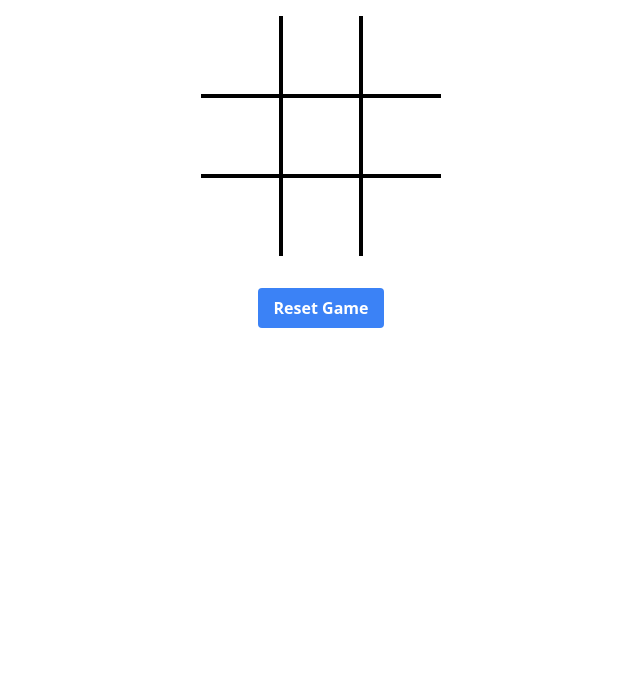
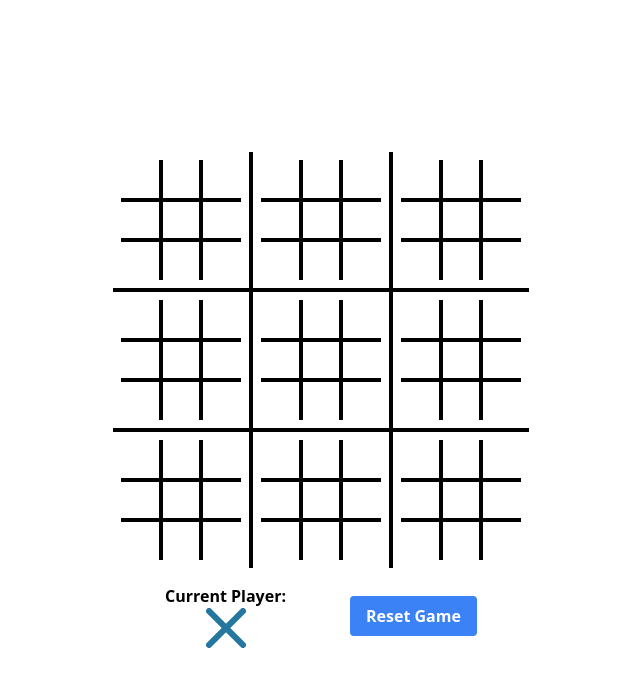
Before and after one commit to itsannbat/UltimateTicTacToe, a SvelteKit app: page / in a window 1280 px wide. Shown: the top 686 px of the page, without its empty margins (319-959 px from the left). Built offline with nearby package versions, Linux system fonts and the light colour scheme.

Commit message:
finished up rough draft of uttt

```diff
--- a/package.json
+++ b/package.json
@@ -3,6 +3,7 @@
   "version": "0.0.1",
   "private": true,
   "scripts": {
+    "start": "npm run dev",
     "dev": "vite dev",
     "build": "vite build",
     "preview": "vite preview",
--- a/src/routes/+page.svelte
+++ b/src/routes/+page.svelte
@@ -1,4 +1,6 @@
 <script lang="ts">
 import Board from "./locals/Board.svelte";
 </script>
-<Board />
+<div class="flex flex-col justify-center items-center h-screen">
+  <Board />
+</div>
--- a/src/routes/locals/Board.svelte
+++ b/src/routes/locals/Board.svelte
@@ -1,73 +1,94 @@
 <script lang="ts">
 
   import { writable } from 'svelte/store';
-  import { TicTacToe } from './TicTacToe';
+  // import { TicTacToe } from './TicTacToe';
   import { UltimateTicTacToe } from './UltimateTicTacToe';
+  import X from './X.svelte';
+  import O from './O.svelte';
+  import Single from './Single.svelte';
+  import Cell from './Cell.svelte';
 
-  // const game = new UltimateTicTacToe();
+  const game = new UltimateTicTacToe();
 
-  // let boards = writable(game.boards);
-  // let currentPlayer = writable(game.currentPlayer);
-  // let currentBoard = writable(game.currentBoard);
+  let boards = writable(game.boards);
+  let currentPlayer = writable(game.currentPlayer);
+  let currentBoard = writable(game.currentBoard);
+  let globalWinner = writable(game.globalWinner); // Ensure you have this for the overall game win condition
 
-
-  const game = new TicTacToe();
-
-  let board = writable(game.board);
-  let currentPlayer = writable(game.currentPlayer);
-
-  function handleCellClick(i: number, j: number) {
-    if (game.handleCellClick(i, j)) {
-      board.set(game.board); // Update the board state
+  function handleCellClick(boardI: number, boardJ: number, cellI: number, cellJ: number) {
+    if (game.handleCellClick(boardI, boardJ, cellI, cellJ)) {
+      boards.set(game.boards); // Update the boards state
       currentPlayer.set(game.currentPlayer); // Update the current player
+      currentBoard.set(game.currentBoard); // Update the current active board
+      globalWinner.set(game.globalWinner); // Update the global winner status
     }
   }
 
   function resetGame() {
     game.resetGame(); // Resets the game's internal state
-    board.set(game.board); // Synchronize the Svelte store with the reset game board
-    currentPlayer.set(game.currentPlayer); // Reset the current player in the UI
-    // won.set(game.won); // Reset 'won' state in the UI
+    boards.set(game.boards); // Synchronize the Svelte store with the reset game boards
+    currentPlayer.set(1); // Reset the current player in the UI
+    currentBoard.set(game.currentBoard); // Reset the current active board
+    globalWinner.set(game.globalWinner); // Reset the global winner status
   }
-
-  // Use a derived store or reactive statement to track the game's win state
-  $: won = game.checkWin($board);
 </script>
-<div
-  class="m-4"
-  class:opacity-20={won === 1 || won === 2 || won === 3}
-  class:pointer-events-none={won === 1 || won === 2 || won === 3}
-  id='container'
->
-  {#each $board as row, i}
-    <div class="flex justify-center"> <!-- flex layout for rows -->
-      {#each row as cell, j}
-        <button
-          class="w-20 h-20 flex items-center justify-center border-2 border-black cursor-pointer"
+<div class="relative">
+  {#each $boards as miniBoards, i} <!-- Iterate over each mini-board row -->
+    <div class="flex justify-center"> <!-- This will create the rows for mini-boards -->
+      {#each miniBoards as miniBoard, j} <!-- Iterate over each mini-board -->
+        <div
+          class="relative border-2 border-black"
           class:!border-l-0={j === 0}
           class:!border-t-0={i === 0}
           class:!border-r-0={j === 2}
           class:!border-b-0={i === 2}
-          on:click={() => handleCellClick(i, j)}>
-          {cell === 0 ? '' : (cell === 1 ? 'x' : 'o')} <!-- Hide 0s, only show if cell value is not 0 -->
-        </button>
+          style="display: inline-flex; flex-direction: column;"
+        >
+          <div
+            class="z-20 absolute w-full h-full flex items-center justify-center pointer-events-none"
+          >
+            <Cell cell={miniBoard.won} />
+          </div>
+          <div
+            class="z-10 absolute w-full h-full flex pointer-events-none opacity-60"
+            class:bg-gray-200={miniBoard.won !== -1
+              || ($currentBoard && (i !== $currentBoard[0] || j !== $currentBoard[1]))
+              || game.globalWinner !== -1}
+          />
+          <Single
+            {miniBoard}
+            handleCellClick={(cellI, cellJ) => handleCellClick(i, j, cellI, cellJ)}
+          />
+        </div>
       {/each}
     </div>
   {/each}
+  {#if $globalWinner !== -1}
+    <p class="font-bold text-4xl text-center absolute z-50 left-1/2 top-1/2 -translate-x-1/2 -translate-y-1/2 bg-white rounded-md p-4 border-4 border-black">
+      {$globalWinner === 1 ? 'X wins!' : $globalWinner === 2 ? 'O wins!' : $globalWinner === 3 ? "It's a tie!" : ''}
+    </p>
+  {/if}
 </div>
 
-<div class="flex justify-center">
-  <button class="mt-4 px-4 py-2 bg-blue-500 text-white font-bold rounded hover:bg-blue-700 transition-colors" on:click={resetGame}>
-    Reset Game
-  </button>
+<div class='flex flex-row justify-center items-center space-x-16'>
+  <div>
+    <p class="text-center mt-4 font-bold">
+      Current Player:
+    </p>
+    <div class="flex justify-center">
+      <div class="w-10 h-10 flex items-center justify-center">
+        {#if $currentPlayer === 1}
+          <X/>
+        {:else if $currentPlayer === 2}
+          <O/>
+        {/if}
+      </div>
+    </div>
+  </div>
+
+  <div class="flex justify-center">
+    <button class="mt-4 px-4 py-2 bg-blue-500 text-white font-bold rounded hover:bg-blue-700 transition-colors" on:click={resetGame}>
+      Reset Game
+    </button>
+  </div>
 </div>
-
-<p class="text-center mt-4">
-  {#if won === 1}
-    X wins!
-  {:else if won === 2}
-    O wins!
-  {:else if won === 3}
-    It's a tie!
-  {/if}
-</p>
--- /dev/null
+++ b/src/routes/locals/Cell.svelte
@@ -0,0 +1,14 @@
+<script lang="ts">
+  import O from "./O.svelte";
+  import type { spot } from "./TicTacToe";
+  import X from "./X.svelte";
+
+  export let cell: spot | -1 | 3;
+</script>
+<div class="flex justify-center items-center w-full h-full m-1">
+  {#if cell === 1}
+    <X/>
+  {:else if cell === 2}
+    <O/>
+  {/if}
+</div>
--- /dev/null
+++ b/src/routes/locals/O.svelte
@@ -0,0 +1,3 @@
+<svg viewBox="0 0 57 57" fill="none" xmlns="http://www.w3.org/2000/svg">
+<circle cx="28.5" cy="28.5" r="24.5" stroke="#EA4335" stroke-width="8"/>
+</svg>
--- /dev/null
+++ b/src/routes/locals/Single.svelte
@@ -0,0 +1,32 @@
+<script lang="ts">
+  import Cell from "./Cell.svelte";
+import O from "./O.svelte";
+  import type { TicTacToe } from "./TicTacToe";
+  import X from "./X.svelte";
+
+  export let miniBoard: TicTacToe;
+  export let handleCellClick: (cellI: number, cellJ: number) => void;
+</script>
+<div
+  id='boardContainer'
+  class='m-2'
+  class:opacity-50={miniBoard.won !== -1}
+  class:pointer-events-none={miniBoard.won !== -1}
+>
+  {#each miniBoard.board as row, cellI} <!-- Iterate over each row in the mini-board -->
+    <div style="display: flex;"> <!-- This will create rows inside each mini-board -->
+      {#each row as cell, cellJ} <!-- Iterate over each cell in the row -->
+        <button
+          on:click={() => handleCellClick(cellI, cellJ)}
+          class="w-10 h-10 flex items-center justify-center border-2 border-black cursor-pointer"
+          class:!border-l-0={cellJ === 0}
+          class:!border-t-0={cellI === 0}
+          class:!border-r-0={cellJ === 2}
+          class:!border-b-0={cellI === 2}
+        >
+          <Cell {cell} />
+        </button>
+      {/each}
+    </div>
+  {/each}
+</div>
--- a/src/routes/locals/TicTacToe.ts
+++ b/src/routes/locals/TicTacToe.ts
@@ -1,7 +1,9 @@
+export type spot = 0 | 1 | 2;
+
 export class TicTacToe {
-  board: number[][];
-  currentPlayer: number;
-  won: number;
+  board: spot[][];
+  currentPlayer: 1 | 2;
+  won: -1 | 1 | 2 | 3;
 
   constructor() {
     this.board = [
--- a/src/routes/locals/UltimateTicTacToe.ts
+++ b/src/routes/locals/UltimateTicTacToe.ts
@@ -3,7 +3,7 @@ import { TicTacToe } from "./TicTacToe";
 export class UltimateTicTacToe {
   boards: TicTacToe[][];
   currentBoard: [number, number] | null; // Indicates the currently active board, null if any can be played
-  currentPlayer: number;
+  currentPlayer: 1 | 2;
   globalWinner: number;
 
   constructor() {
@@ -41,22 +41,21 @@ export class UltimateTicTacToe {
       const board = this.boards[boardI][boardJ];
       if (board.board[cellI][cellJ] === 0) {
         // Ensure the cell is empty
+        board.currentPlayer = this.currentPlayer;
         const moveMade = board.handleCellClick(cellI, cellJ);
         if (moveMade) {
           // After making a move, check if the board has a winner or is tied
-          const boardWinState = board.checkWin();
+          const boardWinState = board.checkWin(board.board);
           if (boardWinState !== -1) {
             // Update global win status if necessary
             this.globalWinner = this.checkGlobalWin();
           }
+          // Update current player for the next move
+          this.currentPlayer = this.currentPlayer === 1 ? 2 : 1;
 
           // Update currentBoard for the next move based on Ultimate Tic Tac Toe rules
-          if (this.boards[cellI][cellJ].won === -1) {
-            // If the targeted board is still in play
-            this.currentBoard = [cellI, cellJ];
-          } else {
-            this.currentBoard = null; // Allow player to choose any board if the targeted board is finished
-          }
+          this.currentBoard =
+            this.boards[cellI][cellJ].won === -1 ? [cellI, cellJ] : null;
           return true; // Indicate that a move was successfully made
         }
       }
@@ -124,6 +123,7 @@ export class UltimateTicTacToe {
   resetGame() {
     this.boards.forEach((row) => row.forEach((board) => board.resetGame()));
     this.currentBoard = null;
+    this.currentPlayer = 1;
     this.globalWinner = -1;
   }
 }
--- /dev/null
+++ b/src/routes/locals/X.svelte
@@ -0,0 +1,4 @@
+<svg viewBox="0 0 52 52" fill="none" xmlns="http://www.w3.org/2000/svg">
+<path d="M4 4L48 48" stroke="#26779F" stroke-width="8" stroke-linecap="round"/>
+<path d="M4 48L48 4" stroke="#26779F" stroke-width="8" stroke-linecap="round"/>
+</svg>
```
Lines whose indentation alone changed are shown as unchanged.
